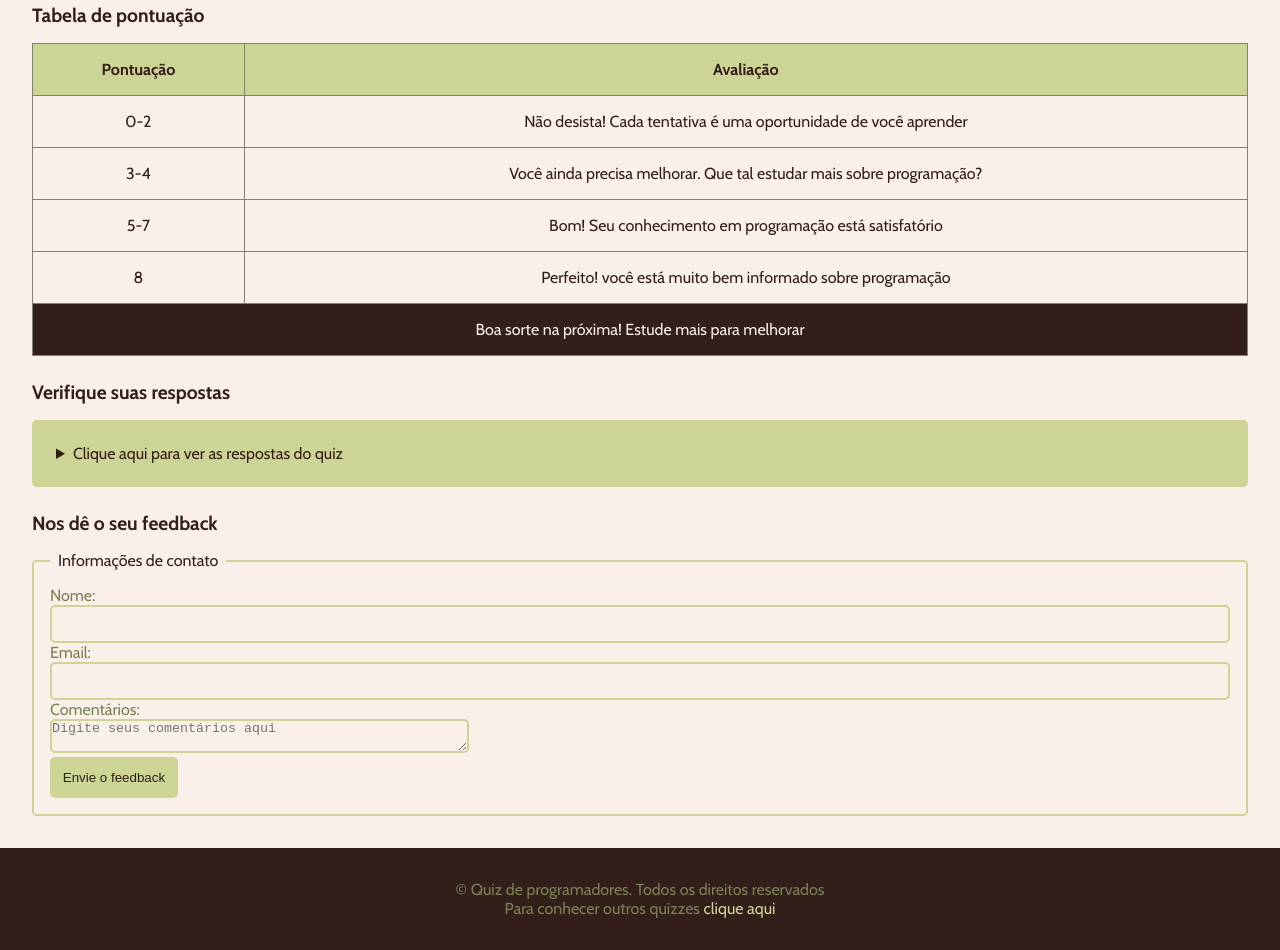
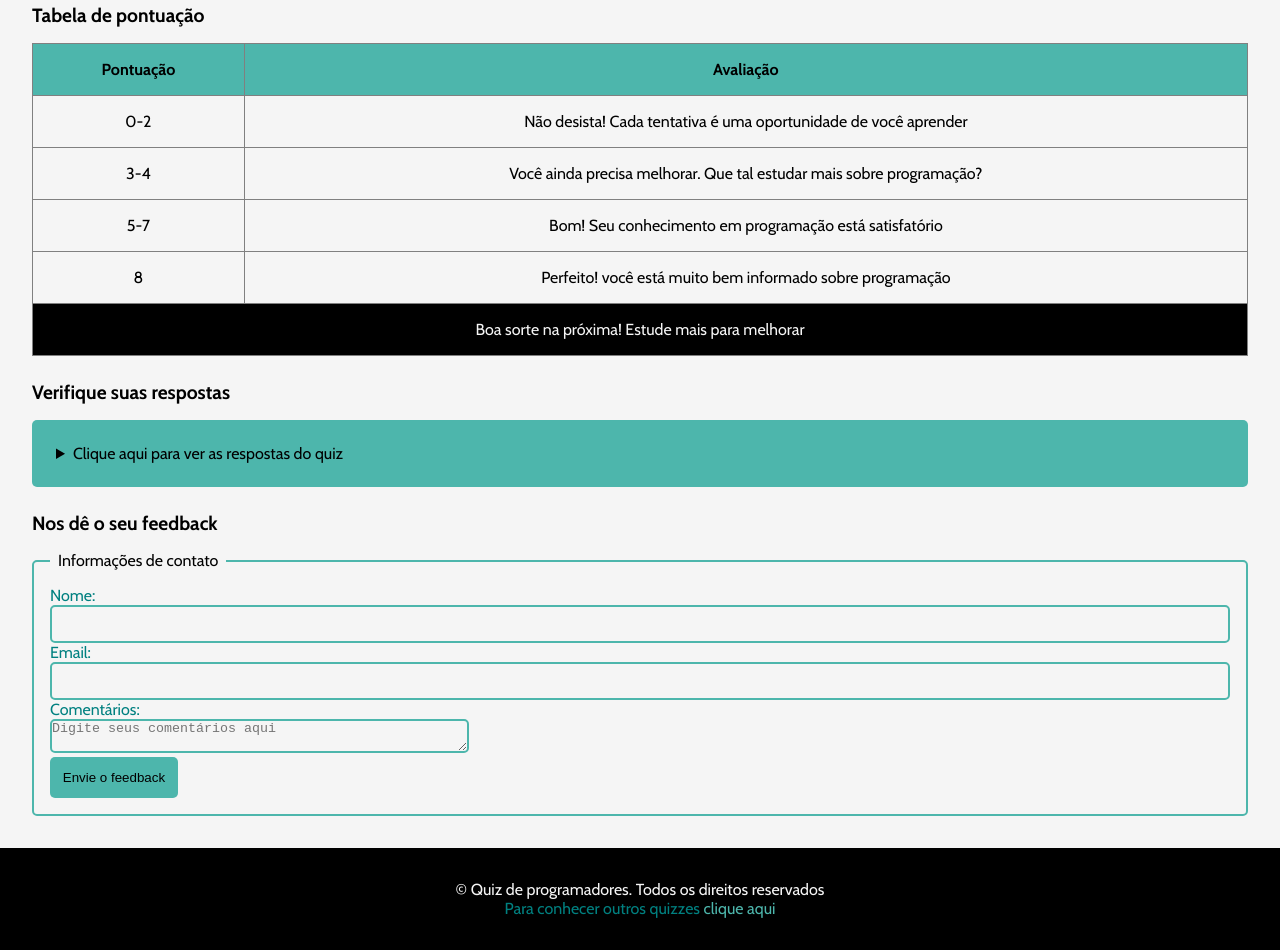
Before and after one commit to Maick077/site-quiz-para-programadores, a plain HTML site: page index.html in a window 1280 px wide. Shown: the part 1225-2175 px from the top of the page. Drawn offline with nearby package versions, Linux system fonts and the light colour scheme.

Commit message:
mudança nas cores do site

```diff
--- a/index.html
+++ b/index.html
@@ -189,7 +189,7 @@
         </section>
         </main>
         <footer>
-            <p>&copy Quiz de programadores. Todos os direitos reservados</p>
+            <p class="paragrafo-footer">&copy Quiz de programadores. Todos os direitos reservados</p>
             <p>Para conhecer outros quizzes <a href="https://google.com" target="_blank">clique aqui</a></p>
         </footer>
     </body>
--- a/style.css
+++ b/style.css
@@ -7,15 +7,15 @@
 }
 
 body {
-    background-color: #FAF0EA;
-    color: #798252;
+    background-color: #F5F5F5;
+    color: #008080;
     font-family: "Cabin", sans-serif;
     font-weight: 400;
 }
 
 header {
     padding: 2rem;
-    background-color: #331f19;
+    background-color: #000000;
     text-align: center;
 }
 
@@ -33,31 +33,31 @@ section {
 }
 
 h2 {
-    color: #331f19;
+    color: #000000;
     font-size: 1.2rem;
 }
 
 input[type='radio'], input[type='checkbox'] {
-    accent-color: #ccd595;
+    accent-color: #4DB6AC;
 }
 
 input[type='text'], input[type='password'], input[type='date'], input[type='email'] {
     width: 100%;
     padding: 0.6rem;
-    border: 2px solid #ccd595;
+    border: 2px solid #4DB6AC;
     outline: none;
     border-radius: 5px;
     background-color: transparent;
 }
 
 input::placeholder {
-    color: #cbbba7;
+    color: #D6D6D6;
 }
 
 select {
     cursor: pointer;
-    background-color: #ccd595;
-    color: #331f19;
+    background-color: #4DB6AC;
+    color: #000000;
     border-radius: 5px;
     border: none;
     outline: none;
@@ -74,30 +74,30 @@ table {
 }
 
 th {
-    background-color: #ccd595;
-    color: #331f19;
+    background-color: #4DB6AC;
+    color: #000000;
     padding: 1rem;
 }
 
 td {
-    color: #331f19;
+    color: #000000;
     padding: 1rem;
     text-align: center;
 }
 
 tfoot td {
-    background-color: #331f19;
-    color: #FAF0EA;
+    background-color: #000000;
+    color: #F5F5F5;
 }
 
 details {
-    background-color: #ccd595;
+    background-color: #4DB6AC;
     border-radius: 5px;
     padding: 1rem;
 }
 
 summary {
-    color: #331f19;
+    color: #000000;
     margin: 0.5rem;
     cursor: pointer;
 }
@@ -111,43 +111,43 @@ ol li {
 }
 
 fieldset {
-    border: 2px solid #ccd595;
+    border: 2px solid #4DB6AC;
     border-radius: 5px;
     padding: 1rem;
 }
 
 legend {
-    color: #331f19;
+    color: #000000;
     padding: 0 0.5rem;
 }
 
 textarea {
     outline: none;
     border-radius: 5px;
-    border: 2px solid #ccd595;
+    border: 2px solid #4DB6AC;
     background-color: transparent;
 }
 
 button {
-    background-color: #ccd595;
+    background-color: #4DB6AC;
     border: none;
     padding: 0.8rem;
-    color: #331f19;
+    color: #000000;
     border-radius: 5px;
     cursor: pointer;
 }
 
 footer {
-    background-color: #331f19;
+    background-color: #000000;
     padding: 2rem;
     text-align: center;
 }
 
 .paragrafo-footer {
-    color: #FAF0EA;
+    color: #F5F5F5;
 }
 
 footer a {
     text-decoration: none;
-    color: #ccd595;
+    color: #4DB6AC;
 }
```
Also changed, not shown: 1 other file.
